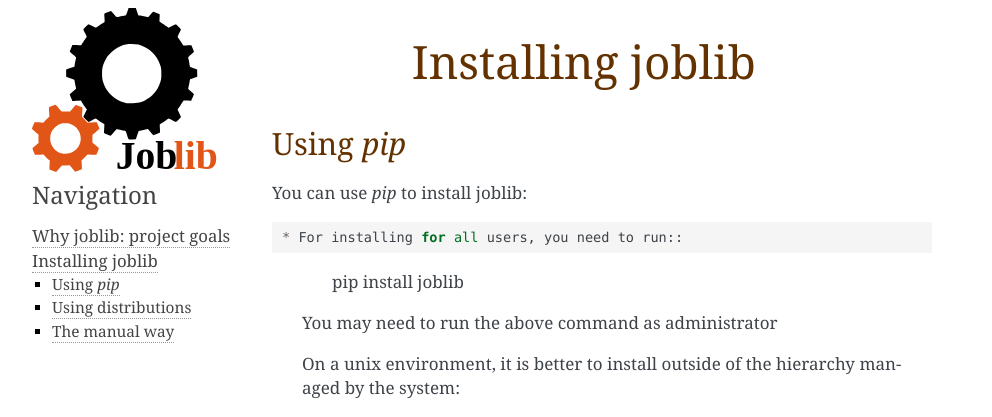
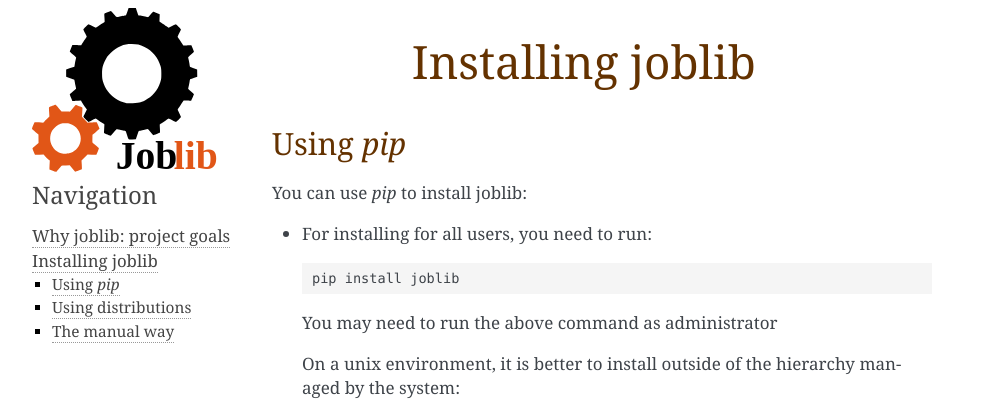
Before and after one commit to joblib/joblib, a Sphinx documentation site: the page built from doc/installing.rst, in a window 1280 px wide. Shown: the top 417 px of the page, without its empty margins (148-1140 px from the left). Built offline with Sphinx 7.4.7, drawn with Linux system fonts in a browser that asks for light colours; formulas are drawn with MathJax 3; pages that are not in the unit, such as notebooks, are missing from menus.

Commit message:
DOC: fix typo

```diff
--- a/doc/installing.rst
+++ b/doc/installing.rst
@@ -4,7 +4,7 @@ Installing joblib
 Using `pip`
 ------------
 
-You can use `pip` to install joblib::
+You can use `pip` to install joblib:
 
 * For installing for all users, you need to run::
 
```
